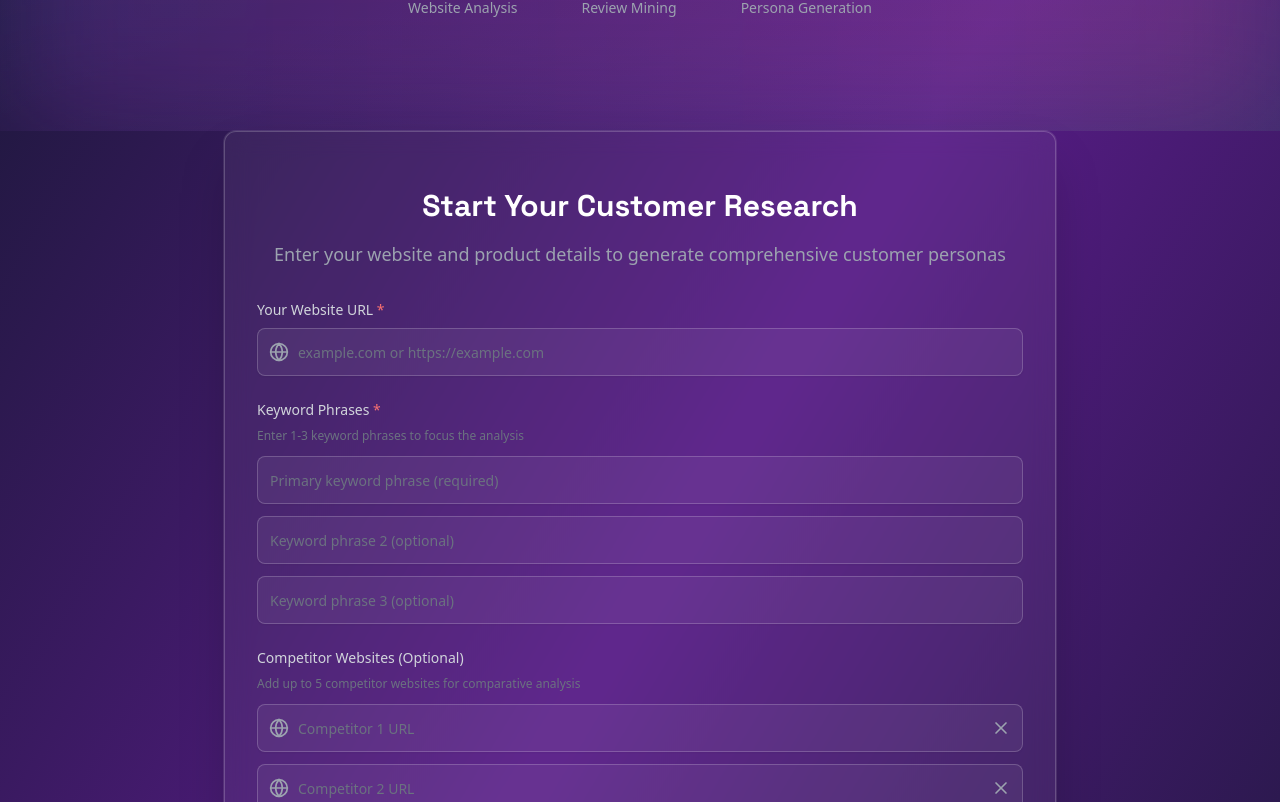
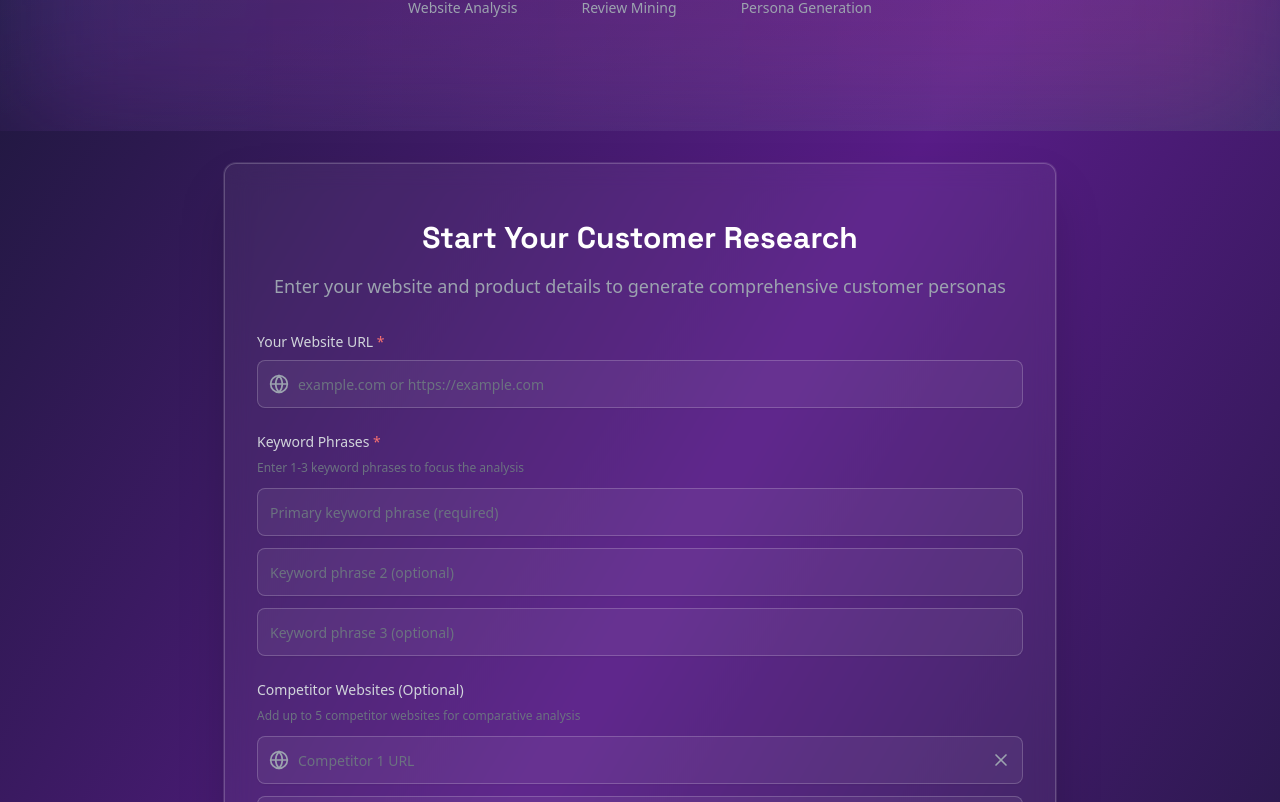
Before and after one commit to vidarr-ventures/bildur-persona, a Next.js app: page / in a window 1280 px wide. Shown: the part 458-1260 px from the top of the page. Built offline with nearby package versions, Linux system fonts and the light colour scheme.

Commit message:
Add spacing above the input form box
Added pt-8 to the Main Form Section to provide better
visual separation between the hero content and the form.

```diff
--- a/src/app/page.tsx
+++ b/src/app/page.tsx
@@ -164,7 +164,7 @@
       </section>
 
       {/* Main Form Section */}
-      <section className="max-w-4xl mx-auto px-4 sm:px-6 lg:px-8 pb-20">
+      <section className="max-w-4xl mx-auto px-4 sm:px-6 lg:px-8 pb-20 pt-8">
         <Card className="bg-white/5 backdrop-blur-md border-white/20 shadow-2xl ring-1 ring-white/10">
           <CardContent className="p-8">
             <div className="text-center mb-8">
```
